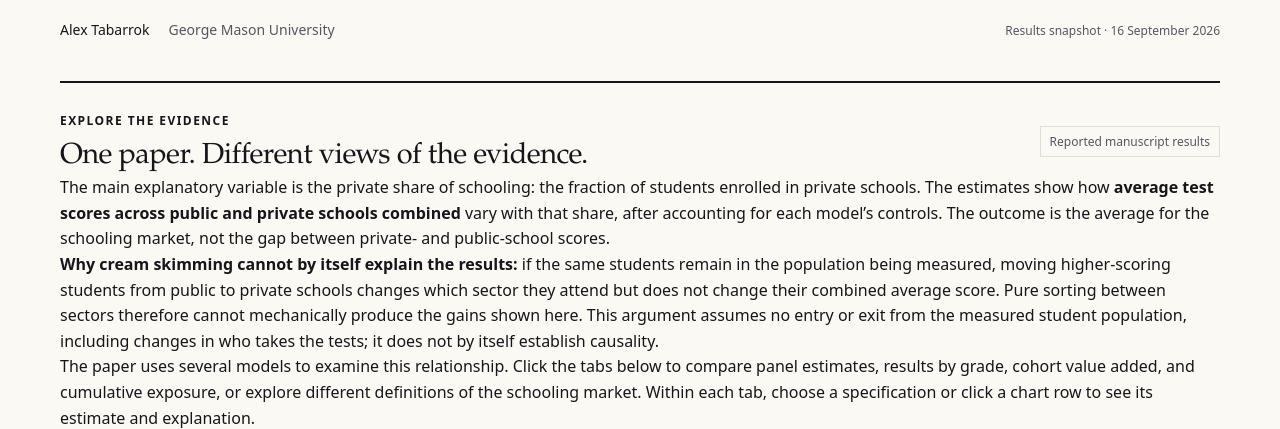
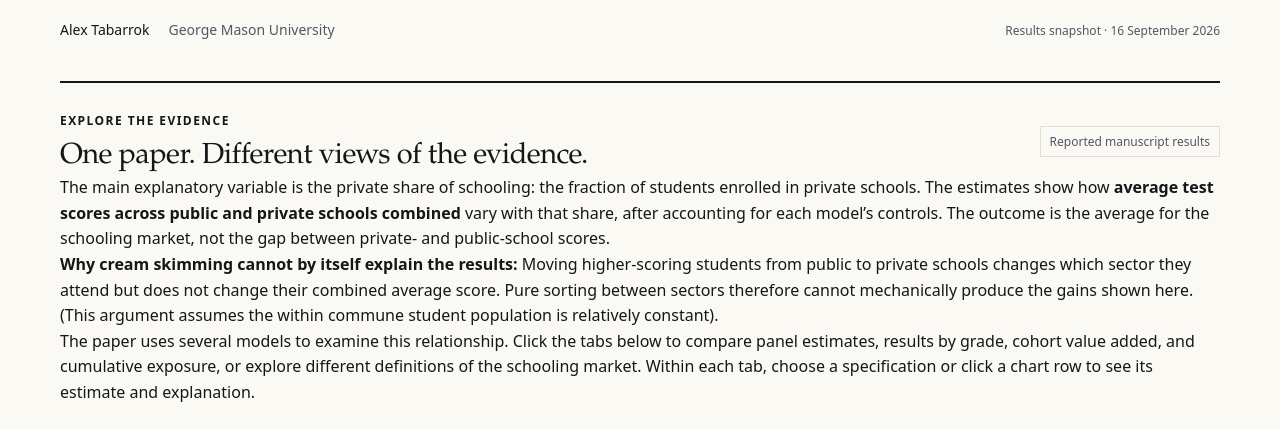
Before and after one commit to ATabarrok/Tabarrok-Home-Page, an Astro site: page /research/chile in a window 1280 px wide. Shown: the part 359-788 px from the top of the page. Built offline with nearby package versions, Linux system fonts and the light colour scheme; Astro itself is replaced by a stand-in of ours; no server answers.

Commit message:
Use author's revised cream-skimming explanation

```diff
--- a/src/pages/research/chile.astro
+++ b/src/pages/research/chile.astro
@@ -16,7 +16,7 @@
     <section class="intro"><div class="eyebrow">Interactive research companion <span>Chile · 2005–2024</span></div><h1>Private School Competition<br> and Student Achievement in Chile</h1><p class="lede">The evidence changes with the grade. Explore the estimates, the choices behind them, and the limits of what they tell us.</p><div class="byline">Alex Tabarrok <span>George Mason University</span><span class="snapshot">Results snapshot · 16 September 2026</span></div></section>
     <section id="explorer" aria-labelledby="explorer-title"><div class="section-heading"><div><span class="eyebrow">Explore the evidence</span><h2 id="explorer-title">One paper. Different views of the evidence.</h2></div><span class="provenance">Reported manuscript results</span></div>
       <p class="explorer-intro">The main explanatory variable is the private share of schooling: the fraction of students enrolled in private schools. The estimates show how <strong>average test scores across public and private schools combined</strong> vary with that share, after accounting for each model’s controls. The outcome is the average for the schooling market, not the gap between private- and public-school scores.</p>
-      <p class="explorer-intro"><strong>Why cream skimming cannot by itself explain the results:</strong> if the same students remain in the population being measured, moving higher-scoring students from public to private schools changes which sector they attend but does not change their combined average score. Pure sorting between sectors therefore cannot mechanically produce the gains shown here. This argument assumes no entry or exit from the measured student population, including changes in who takes the tests; it does not by itself establish causality.</p>
+      <p class="explorer-intro"><strong>Why cream skimming cannot by itself explain the results:</strong> Moving higher-scoring students from public to private schools changes which sector they attend but does not change their combined average score. Pure sorting between sectors therefore cannot mechanically produce the gains shown here. (This argument assumes the within commune student population is relatively constant).</p>
       <p class="explorer-intro">The paper uses several models to examine this relationship. Click the tabs below to compare panel estimates, results by grade, cohort value added, and cumulative exposure, or explore different definitions of the schooling market. Within each tab, choose a specification or click a chart row to see its estimate and explanation.</p>
       <div class="tabs" role="tablist" aria-label="Analysis"><button role="tab" id="tab-panel" aria-selected="true" aria-controls="analysis-panel" data-view="panel">Panel estimates</button><button role="tab" id="tab-gradient" aria-selected="false" aria-controls="analysis-panel" tabindex="-1" data-view="gradient">By grade</button><button role="tab" id="tab-cohort" aria-selected="false" aria-controls="analysis-panel" tabindex="-1" data-view="cohort">Cohort value added</button><button role="tab" id="tab-exposure" aria-selected="false" aria-controls="analysis-panel" tabindex="-1" data-view="exposure">Cumulative exposure</button><button role="tab" id="tab-market" aria-selected="false" aria-controls="analysis-panel" tabindex="-1" data-view="market">Market definition</button></div>
       <div class="workspace" id="analysis-panel" role="tabpanel" aria-labelledby="tab-panel">
```
